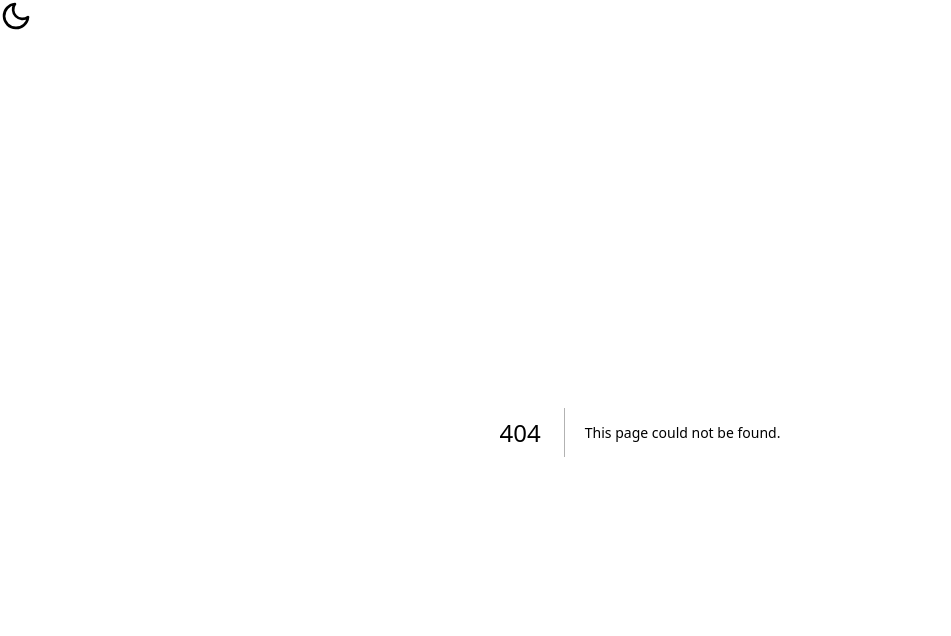
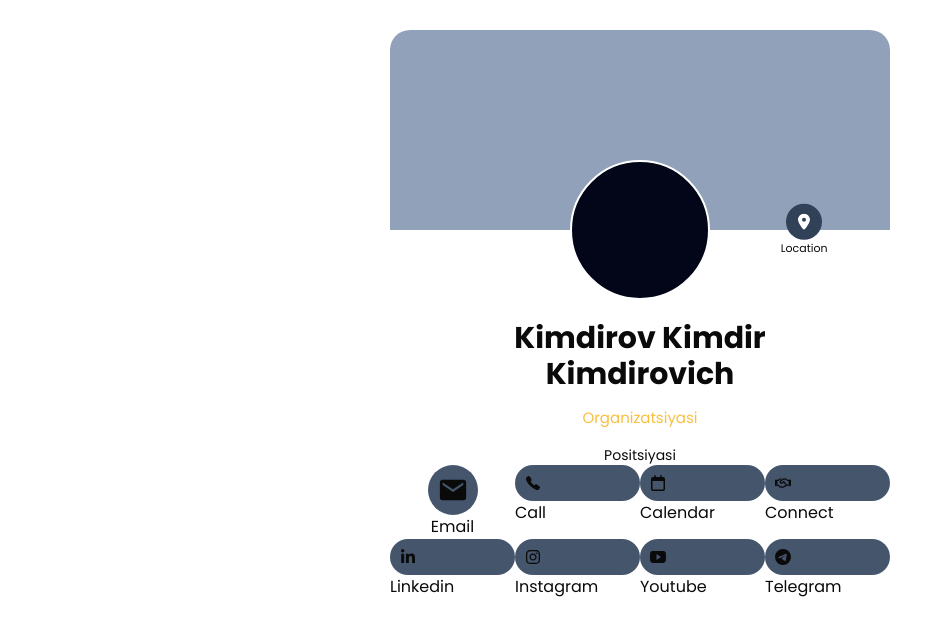
Before and after one commit to ShokhruzKhamzayev/VortexCards, a Next.js app: page /individual/1 in a window 1280 px wide. Before the commit this address had no page. Shown: the top 636 px of the page, without its empty margins (0-951 px from the left). Built offline with nearby package versions, Linux system fonts and the light colour scheme.

Commit message:
started on individuals account

```diff
--- /dev/null
+++ b/app/individual/[slug]/page.tsx
@@ -0,0 +1,17 @@
+import InnerDetails from '@/components/innerDetail'
+import React from 'react'
+
+type PageProps = {
+    params: {
+        slug: string
+    }
+}
+
+export default async function Individual({params}: PageProps) {
+    const {slug} = await params
+  return (
+    <div>
+        <InnerDetails slug={slug}/>
+    </div>
+  )
+}
--- a/app/layout.tsx
+++ b/app/layout.tsx
@@ -1,7 +1,6 @@
 import type { Metadata } from "next";
 import { Poppins } from "next/font/google";
 import "./globals.css";
-import Header from "@/components/header";
 import Provider from "@/provider/themeProvider";
 
 const poppins = Poppins({
@@ -25,7 +24,6 @@ export default function RootLayout({
         className={`${poppins.className} antialiased`}
       >
         <Provider>
-          <Header/>
           {children}
         </Provider>
       </body>
--- /dev/null
+++ b/app/organization/[slug]/page.tsx
@@ -0,0 +1,7 @@
+import React from 'react'
+
+export default function Organization() {
+  return (
+    <div>Organization</div>
+  )
+}
--- a/components/header.tsx
+++ /dev/null
@@ -1,10 +0,0 @@
-import React from 'react'
-import ThemeSwitcher from './themeSwitcher'
-
-export default function Header() {
-  return (
-    <div>
-      <ThemeSwitcher/>
-    </div>
-  )
-}
--- /dev/null
+++ b/components/innerDetail.tsx
@@ -0,0 +1,85 @@
+import React from 'react'
+import { BsTelegram } from 'react-icons/bs'
+import { CiMail } from 'react-icons/ci'
+import { FaInstagram, FaLinkedinIn, FaLocationDot, FaRegCalendar, FaRegHandshake } from 'react-icons/fa6'
+import { IoMdMail } from 'react-icons/io'
+import { IoCall, IoLogoYoutube } from 'react-icons/io5'
+
+export default function InnerDetails({slug}: {slug: string}) {
+  return (
+    <div className='max-w-[500px] mx-auto my-[30px] rounded-[20px]'>
+        <div className="starter">
+            <div className="banner relative">
+                <div className='w-full h-[200px] rounded-t-[20px] bg-slate-400'></div>
+            <div className="imgAndLoc">
+                <div className='w-[140px] h-[140px] rounded-full bg-slate-950  border-[2px] border-white absolute top-[100%] left-1/2 translate-x-[-50%] translate-y-[-50%] flex items-center'></div>
+                <a href='/' className="location absolute top-[100%] right-1/8  translate-y-[-50%] flex items-center flex-col">
+                    <div className='bg-slate-700 p-[10px] rounded-full'>
+                        <FaLocationDot color='white' />
+                    </div>
+                    <p className='text-[11px]'>Location</p>
+                </a>
+            </div>
+            </div>
+        </div>
+        <div className="posAndLinks">
+            <div className='text-center space-y-[15px] mt-[90px]'>
+                <h1 className='font-[700] text-[1.875rem] leading-[2.25rem] text-balance mx-[50px]'>Kimdirov Kimdir Kimdirovich</h1>
+                <h3 className='text-[#f9bf41] text-[15px] '>Organizatsiyasi</h3>
+                <h3 className='text-[.875rem] leading-[1.25rem]'>Positsiyasi</h3>
+            </div>
+            <div className='grid grid-cols-4'>
+                <div className="email text-center text-[">
+                    <div className='bg-slate-600 p-[10px] w-fit rounded-full mx-auto'>
+                    <IoMdMail size={30} />
+                    </div>
+                    Email
+                </div>
+                <div className="call">
+                    <div className='bg-slate-600 p-[10px] rounded-full'>
+                        <IoCall />
+                    </div>
+                    Call
+                </div>
+                <div className="calendar">
+                    <div className='bg-slate-600 p-[10px] rounded-full'>
+                        <FaRegCalendar />
+                    </div>
+                    Calendar
+                </div>
+                <div className="connect">
+                    <div className='bg-slate-600 p-[10px] rounded-full'>
+                        <FaRegHandshake />
+                    </div>
+                    Connect
+                </div>
+                <div className="linkedin">
+                    <div className='bg-slate-600 p-[10px] rounded-full'>
+                        <FaLinkedinIn />
+                    </div>
+                    Linkedin
+                </div>
+                <div className="instagram">
+                    <div className='bg-slate-600 p-[10px] rounded-full'>
+                        <FaInstagram />
+                    </div>
+                    Instagram
+                </div>
+                <div className="youtube">
+                    <div className='bg-slate-600 p-[10px] rounded-full'>
+                        <IoLogoYoutube />
+                    </div>
+                    Youtube
+                </div>
+                <div className="telegram">
+                    <div className='bg-slate-600 p-[10px] rounded-full'>
+                        <BsTelegram />
+                    </div>
+                    Telegram
+                </div>
+            </div>
+        </div>
+
+    </div>
+  )
+}
```
